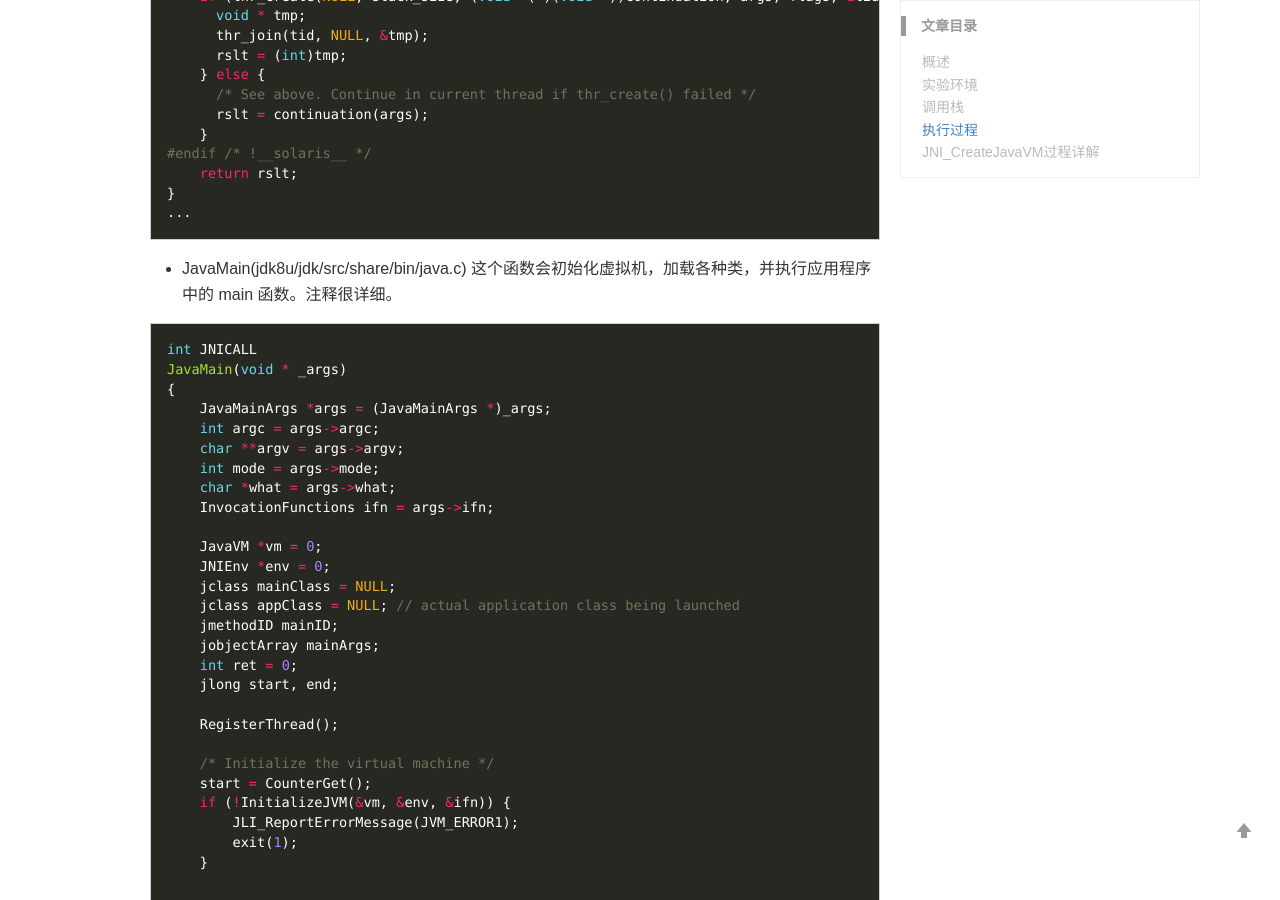
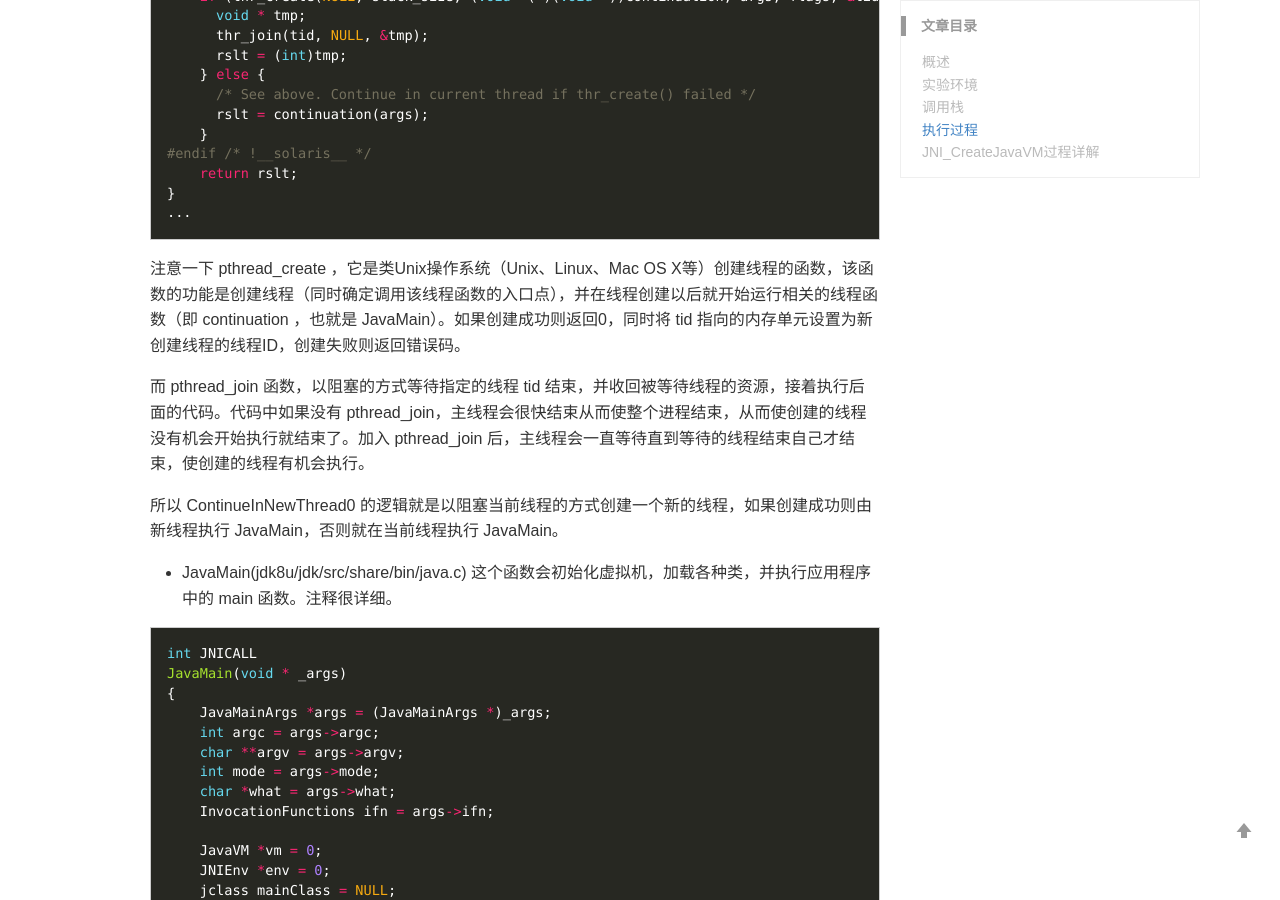
Before and after one commit to MazFactor/mzlongblog, a Jekyll site: the page built from _posts/2021-02-15-深入理解Java虚拟机笔记（一）（附录）-Java虚拟机启动与运行.md, in a window 1280 px wide and 900 px high, scrolled down 7165 px. Built offline with Jekyll 4.4.1, drawn with Linux system fonts in a browser that asks for light colours; comment, search, counter and statistics services are not loaded; some of the changed text lies outside the part shown.

Commit message:
ContinueInNewThread0详解，涉及pthread_create、pthread_join。

````diff
--- a/_posts/2021-02-15-深入理解Java虚拟机笔记（一）（附录）-Java虚拟机启动与运行.md
+++ b/_posts/2021-02-15-深入理解Java虚拟机笔记（一）（附录）-Java虚拟机启动与运行.md
@@ -327,6 +327,11 @@ ContinueInNewThread0(int (JNICALL *continuation)(void *), jlong stack_size, void
 }
 ...
 ```
+注意一下 pthread_create ，它是类Unix操作系统（Unix、Linux、Mac OS X等）创建线程的函数，该函数的功能是创建线程（同时确定调用该线程函数的入口点），并在线程创建以后就开始运行相关的线程函数（即 continuation ，也就是 JavaMain）。如果创建成功则返回0，同时将 tid 指向的内存单元设置为新创建线程的线程ID，创建失败则返回错误码。
+
+而 pthread_join 函数，以阻塞的方式等待指定的线程 tid 结束，并收回被等待线程的资源，接着执行后面的代码。代码中如果没有 pthread_join，主线程会很快结束从而使整个进程结束，从而使创建的线程没有机会开始执行就结束了。加入 pthread_join 后，主线程会一直等待直到等待的线程结束自己才结束，使创建的线程有机会执行。
+
+所以 ContinueInNewThread0 的逻辑就是以阻塞当前线程的方式创建一个新的线程，如果创建成功则由新线程执行 JavaMain，否则就在当前线程执行 JavaMain。
 * JavaMain(jdk8u/jdk/src/share/bin/java.c)
 这个函数会初始化虚拟机，加载各种类，并执行应用程序中的 main 函数。注释很详细。
 
````
